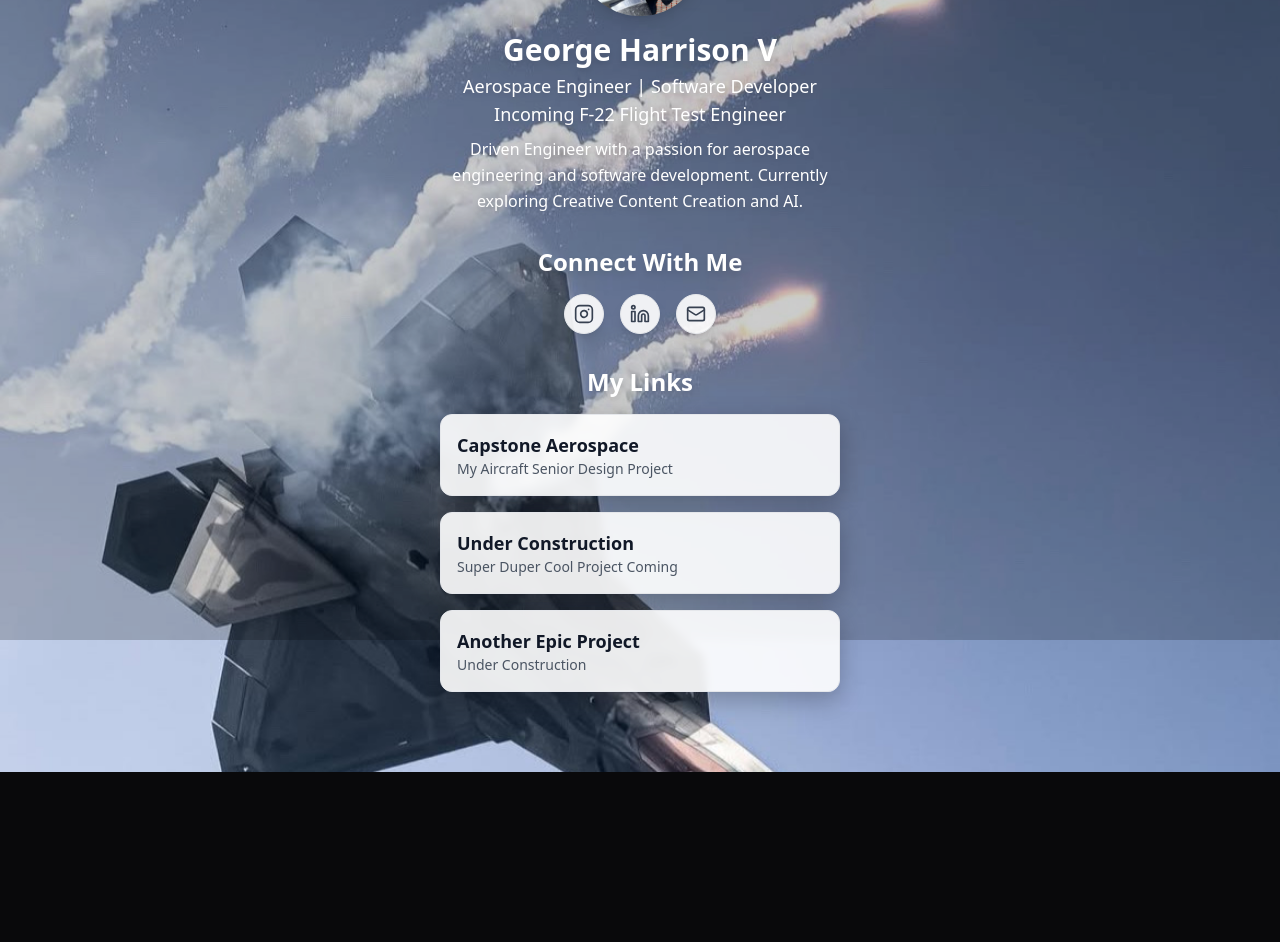
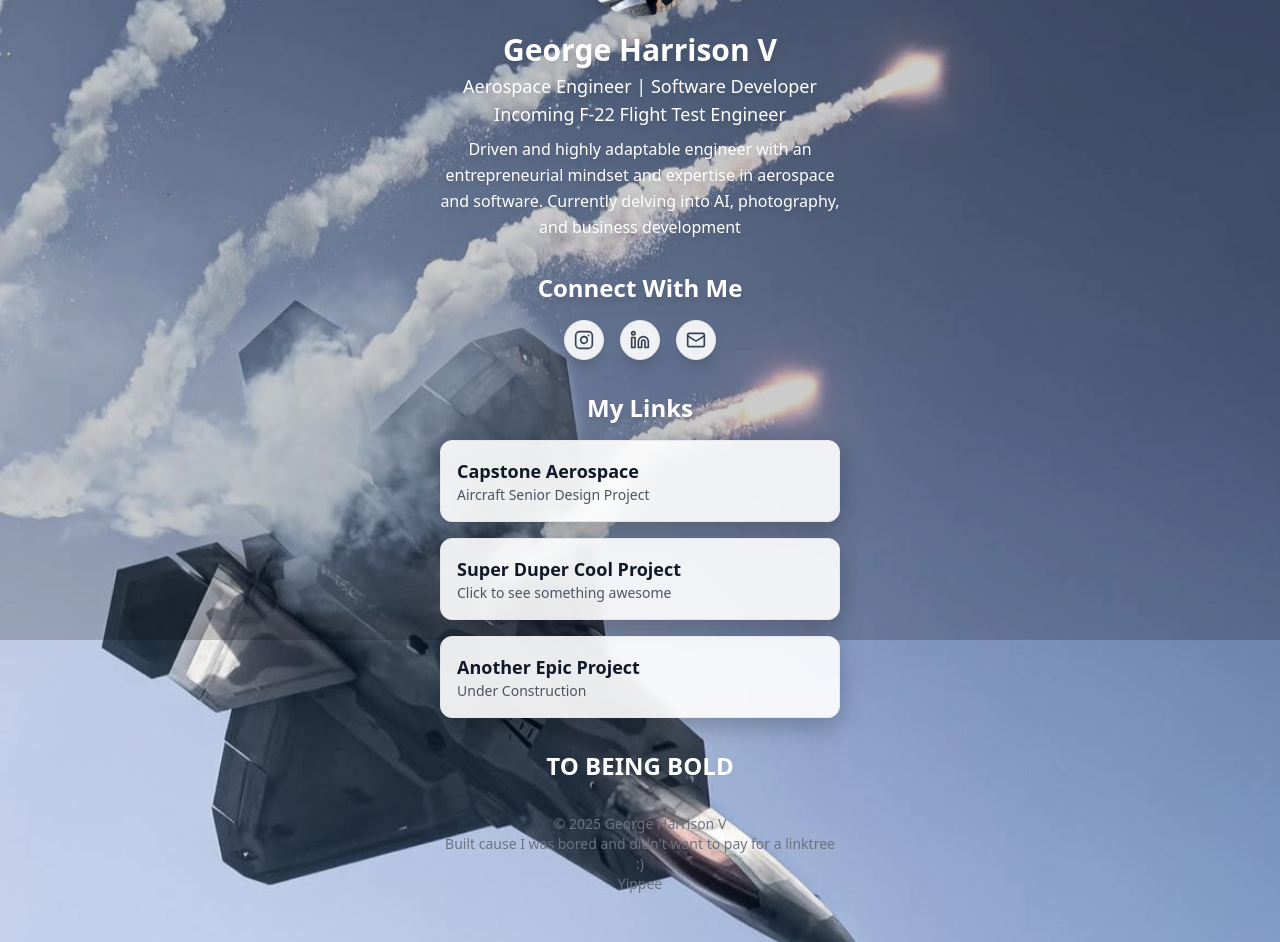
Before and after one commit to gcharrisv/mymicropage, a React (Vite) app: page / in a window 1280 px wide. Shown: the part 160-1102 px from the top of the page. Before the commit the page ends 932 px from the top, so only its background shows below. Built offline with nearby package versions, Linux system fonts and the light colour scheme.

Commit message:
fun changes

```diff
--- a/src/components/Micropage.tsx
+++ b/src/components/Micropage.tsx
@@ -26,7 +26,7 @@ const Micropage = () => {
     name: 'George Harrison V',
     title: 'Aerospace Engineer | Software Developer Incoming F-22 Flight Test Engineer',
     bio:
-      'Driven Engineer with a passion for aerospace engineering and software development. Currently exploring Creative Content Creation and AI.',
+      'Driven and highly adaptable engineer with an entrepreneurial mindset and expertise in aerospace and software. Currently delving into AI, photography, and business development',
     email: 'gcharrisv@gmail.com',
     profileImage: 'profile-hero.jpg',
     socialLinks: [
@@ -54,20 +54,20 @@ const Micropage = () => {
         id: '1',
         title: 'Capstone Aerospace',
         url: 'https://capstoneaerospace.net/',
-        description: 'My Aircraft Senior Design Project',
+        description: 'Aircraft Senior Design Project',
         visible: true,
       },
       {
         id: '2',
-        title: 'Under Construction',
-        url: '#',
-        description: 'Super Duper Cool Project Coming',
+        title: 'Super Duper Cool Project',
+        url: 'https://www.youtube.com/watch?v=xvFZjo5PgG0',
+        description: 'Click to see something awesome',
         visible: true,
       },
       {
         id: '3',
         title: 'Another Epic Project',
-        url: '#',
+        url: 'https://www.youtube.com/watch?v=xvFZjo5PgG0',
         description: 'Under Construction',
         visible: true,
       },
@@ -168,6 +168,16 @@ const Micropage = () => {
           ))}
         </div>
 
+        <div className="text-center mb-8">
+          <h2 className="text-2xl font-semibold mb-2 text-white">TO BEING BOLD</h2>
+        </div>
+
+        <div className="text-center text-sm text-gray-500">
+          <p>© {new Date().getFullYear()} George Harrison V</p>
+          <p>Built cause I was bored and didn't want to pay for a linktree :)</p>
+          <p>Yippee</p>
+        </div>
+
       </div>
     </div>
   )
```
